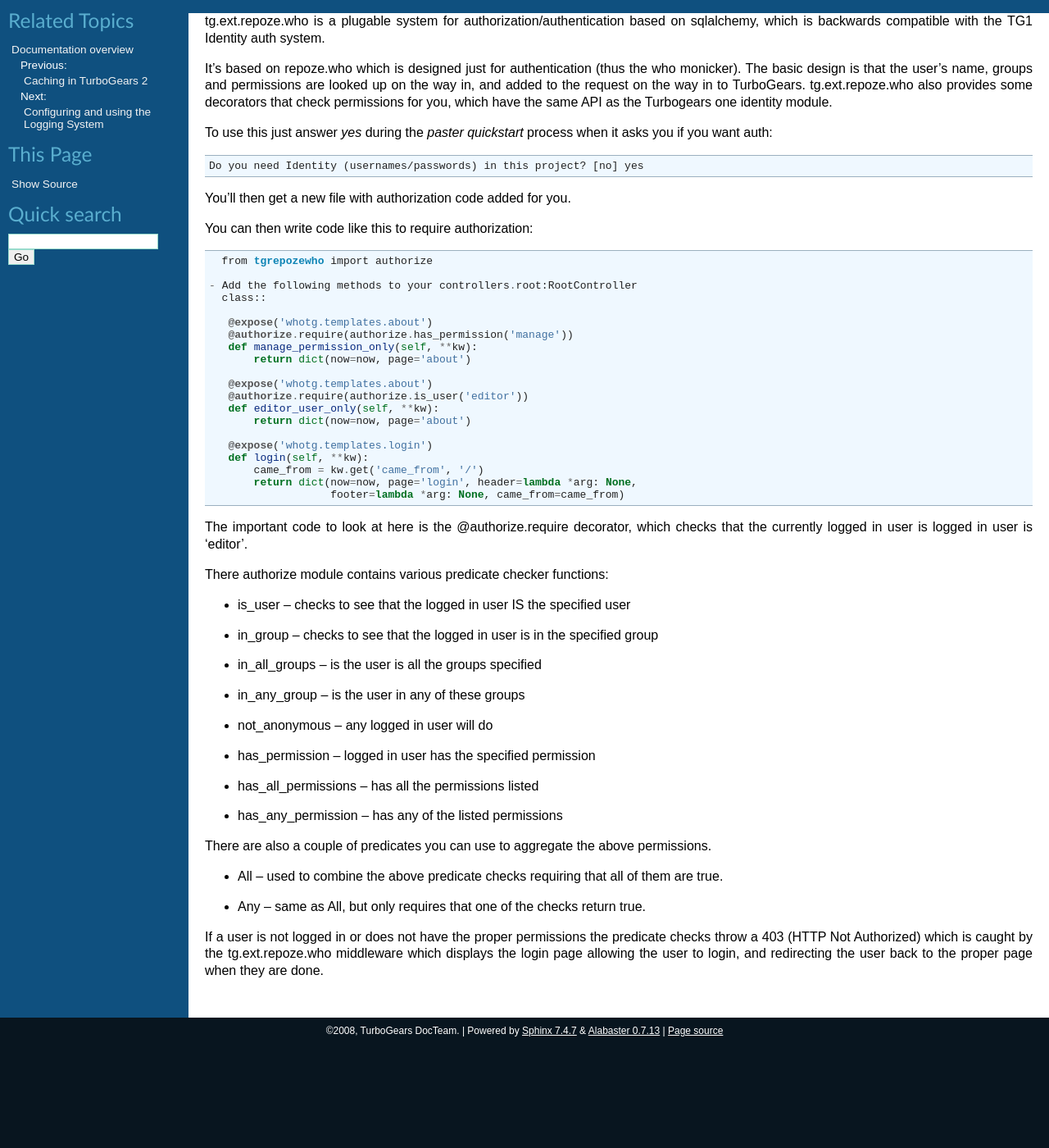
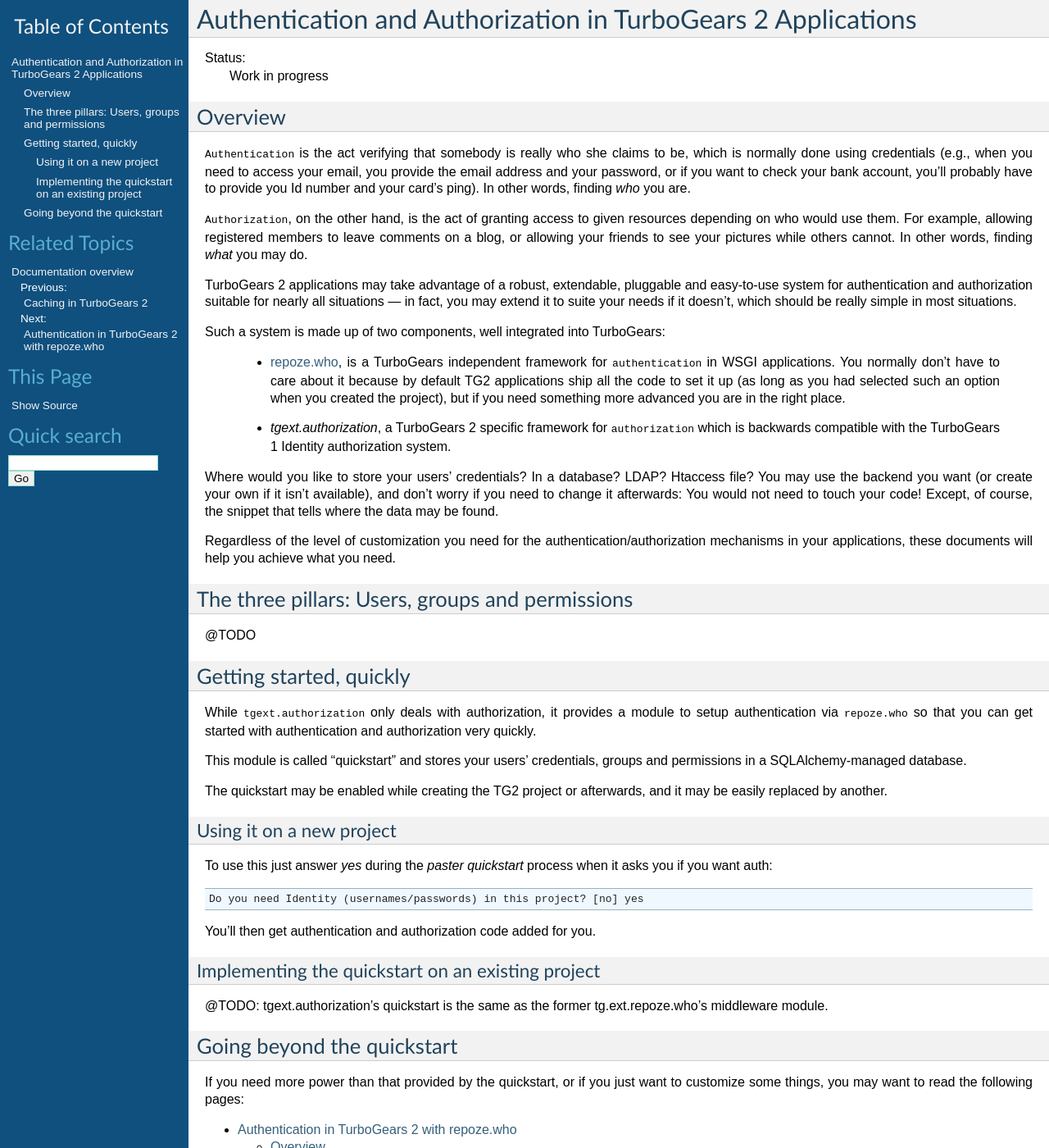
Before and after one commit to TurboGears/tg2, a Sphinx documentation site: the page built from docs/main/Auth.rst, in a window 1280 px wide and 1400 px high. Shown: the whole window at 82% size. Built offline with Sphinx 7.4.7, drawn with Linux system fonts in a browser that asks for light colours; some of the changed text lies outside the part shown.

Commit message:
Auth docs got some love, but it's still far from finished. Introduced tgext.authorization.
--HG--
extra : convert_revision : svn%3A77541ad4-5f01-0410-9ede-a1b63cd9a898/trunk%405542

```diff
--- a/docs/main/Auth.rst
+++ b/docs/main/Auth.rst
@@ -1,64 +1,98 @@
-tg.ext.repoze.who is a plugable system for authorization/authentication based
-on sqlalchemy, which is backwards compatible with the TG1 Identity auth system.
+Authentication and Authorization in TurboGears 2 Applications
+=============================================================
 
-It's based on repoze.who which is designed just for authentication (thus the
-who monicker). The basic design is that the user's name, groups and
-permissions are looked up on the way in, and added to the request on the way
-in to TurboGears.  tg.ext.repoze.who also provides some decorators that
-check permissions for you, which have the same API as the Turbogears one
-identity module.
+:Status: Work in progress
+
+
+Overview
+--------
+
+``Authentication`` is the act verifying that somebody is really who she claims
+to be, which is normally done using credentials (e.g., when you need to access
+your email, you provide the email address and your password, or if you want
+to check your bank account, you'll probably have to provide you Id number and
+your card's ping). In other words, finding `who` you are.
+
+``Authorization``, on the other hand, is the act of granting access to given
+resources depending on who would use them. For example, allowing registered
+members to leave comments on a blog, or allowing your friends to see your
+pictures while others cannot. In other words, finding `what` you may do.
+
+TurboGears 2 applications may take advantage of a robust, extendable, pluggable
+and easy-to-use system for authentication and authorization suitable for nearly
+all situations — in fact, you may extend it to suite your needs if it doesn't,
+which should be really simple in most situations.
+
+Such a system is made up of two components, well integrated into TurboGears:
+
+  * `repoze.who <http://static.repoze.org/whodocs/>`_, is a TurboGears
+    independent framework for ``authentication`` in WSGI applications. You
+    normally don't have to care about it because by default TG2 applications
+    ship all the code to set it up (as long as you had selected such an option
+    when you created the project), but if you need something more advanced you
+    are in the right place.
+
+  * `tgext.authorization`, a TurboGears 2 specific framework for
+    ``authorization`` which is backwards compatible with the TurboGears 1
+    Identity authorization system.
+
+Where would you like to store your users' credentials? In a database? LDAP?
+Htaccess file? You may use the backend you want (or create your own if it
+isn't available), and don't worry if you need to change it afterwards: You
+would not need to touch your code! Except, of course, the snippet that tells
+where the data may be found.
+
+Regardless of the level of customization you need for the
+authentication/authorization mechanisms in your applications, these documents
+will help you achieve what you need.
+
+
+The three pillars: Users, groups and permissions
+------------------------------------------------
+
+@TODO
+
+
+Getting started, quickly
+------------------------
+
+While ``tgext.authorization`` only deals with authorization, it provides a
+module to setup authentication via ``repoze.who`` so that you can get started
+with authentication and authorization very quickly.
+
+This module is called "quickstart" and stores your users' credentials, groups
+and permissions in a SQLAlchemy-managed database.
+
+The quickstart may be enabled while creating the TG2 project or afterwards,
+and it may be easily replaced by another.
+
+
+Using it on a new project
+~~~~~~~~~~~~~~~~~~~~~~~~~
 
 To use this just answer `yes` during the `paster quickstart` process when it
 asks you if you want auth::
 
   Do you need Identity (usernames/passwords) in this project? [no] yes
 
-You'll then get a new file with authorization code added for you.
-
-You can then write code like this to require authorization::
-
-   from tgrepozewho import authorize
-
- - Add the following methods to your controllers.root:RootController
-   class::
-
-    @expose('whotg.templates.about')
-    @authorize.require(authorize.has_permission('manage'))
-    def manage_permission_only(self, **kw):
-        return dict(now=now, page='about')
-
-    @expose('whotg.templates.about')
-    @authorize.require(authorize.is_user('editor'))
-    def editor_user_only(self, **kw):
-        return dict(now=now, page='about')
-
-    @expose('whotg.templates.login')
-    def login(self, **kw):
-        came_from = kw.get('came_from', '/')
-        return dict(now=now, page='login', header=lambda *arg: None,
-                    footer=lambda *arg: None, came_from=came_from)
-
-The important code to look at here is the @authorize.require decorator, which
-checks that the currently logged in user is logged in user is 'editor'.
-
-There authorize module contains various predicate checker functions:
+You'll then get authentication and authorization code added for you.
 
 
-* is_user  -- checks to see that the logged in user IS the specified user
-* in_group  -- checks to see that the logged in user is in the specified group
-* in_all_groups  -- is the user is all the groups specified
-* in_any_group -- is the user in any of these groups
-* not_anonymous -- any logged in user will do
-* has_permission -- logged in user has the specified permission
-* has_all_permissions -- has all the permissions listed
-* has_any_permission -- has any of the listed permissions
+Implementing the quickstart on an existing project
+~~~~~~~~~~~~~~~~~~~~~~~~~~~~~~~~~~~~~~~~~~~~~~~~~~
 
-There are also a couple of predicates you can use to aggregate the above permissions.
+@TODO: tgext.authorization's quickstart is the same as the former
+tg.ext.repoze.who's middleware module.
 
-* All -- used to combine the above predicate checks requiring that all of them are true.
-* Any -- same as All, but only requires that one of the checks return true.
 
-If a user is not logged in or does not have the proper permissions the
-predicate checks throw a 403 (HTTP Not Authorized) which is caught by the
-tg.ext.repoze.who middleware which displays the login page allowing the user
-to login, and redirecting the user back to the proper page when they are done.
+Going beyond the quickstart
+---------------------------
+
+If you need more power than that provided by the quickstart, or if you just
+want to customize some things, you may want to read the following pages:
+
+.. toctree::
+    :maxdepth: 2
+
+    Auth/Authentication
+    Auth/Authorization
```
Also changed, not shown: docs/main/Auth/Authentication.rst (added, +14 -0 lines), docs/main/Auth/Authorization.rst (added, +104 -0 lines).
